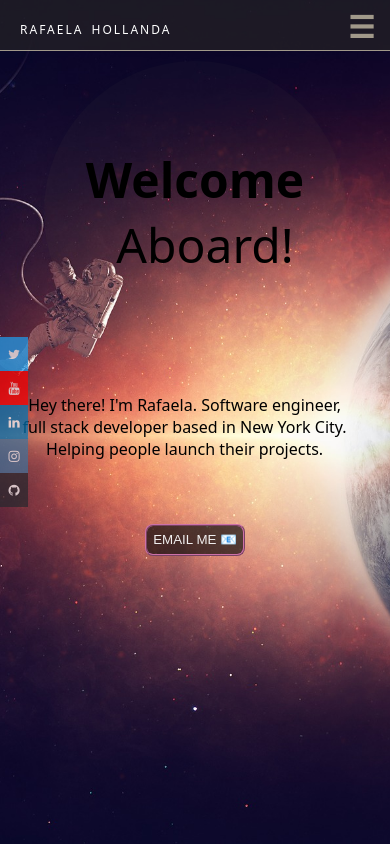
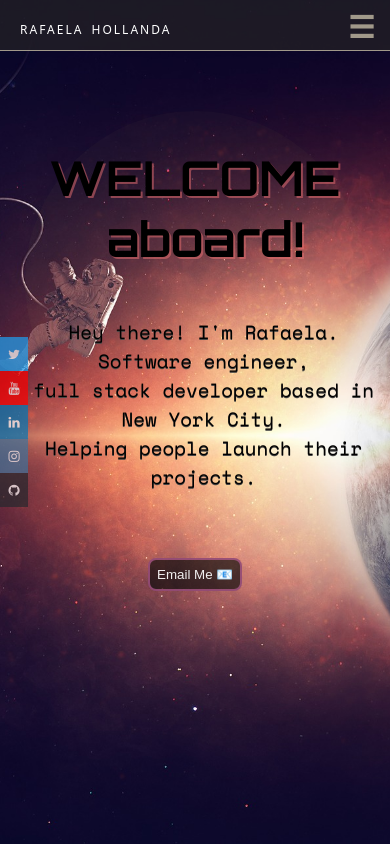
Before and after one commit to rphm95/Portfolio, a plain HTML site: page index.html in a window 390 px wide. Drawn offline with nearby package versions, Linux system fonts and the light colour scheme.

Commit message:
more css

```diff
--- a/index.html
+++ b/index.html
@@ -31,21 +31,25 @@
         <div id="modal">
           <div id="modal-content">
             <h7>A Little About Me:</h7>
-            <p>Hi! Nice seeing you here! I'm Rafaela, I'm originally from Rio de Janeiro, Brasil, but currently located in Brooklyn, New York.</p>
+            <p class="different">Hi! Nice seeing you here! I'm Rafaela, I'm originally from Rio de Janeiro, Brasil, but currently located in Brooklyn, New York.</p>
 
-            <p>I've graduated with a degree in Law. I initially chose that field because I've always enjoyed finding solutions to problems for people and make changes in a productive way.</p>
+            <p class="different">I've graduated with a degree in Law. I initially chose that field because I've always enjoyed finding solutions to problems for people and make changes in a productive way.</p>
 
-            <p>As contraversal as it could possibly be, within working in the field I came to realized my interest in technology was too big to be kept hiden. The desire to learn pushed me into studying and develop new skills in the Software Engineer sector.</p>
+            <p class="different">As contraversal as it could possibly be, within working in the field I came to realized my interest in technology was too big to be kept hiden. The desire to learn pushed me into studying and develop new skills in the Software Engineer sector.</p>
 
-            <p>I bring a problem solving mindset and analytical thinking into this new path. I've learned to overcome any possible challenges with resilience, wheater on coding or to adept into a new country.</p>
+            <p class="different">I bring a problem solving mindset and analytical thinking into this new path. I've learned to overcome any possible challenges with resilience, wheater on coding or to adept into a new country.</p>
             <button id="close" href="#">Close</a>
           </div>
         </div>
       <!-- ======= the rest of my page ========== -->
     <div id="holder">
       <div class="animation">
-        <h1>Welcome <br>
-          <span class="not">Aboard!</span></h1>
+        <h1>WELCOME <br>
+          <span class="not">aboard!</span></h1>
+
+          <p>Hey there! I'm Rafaela.  Software engineer, <br>
+            full stack developer based in New York City. <br>
+            Helping people launch their projects. </p>
 
         <svg class="pulse" viewBox="0 0 1024 1024" version="1.1" xmlns="http://www.w3.org/2000/svg" xmlns:xlink="http://www.w3.org/1999/xlink">
           <circle id="Oval" cx="512" cy="512" r="512"></circle>
@@ -54,17 +58,17 @@
         </svg>
       </div>
 
-        <div class="introduction">
+        <!-- <div class="introduction">
             <p>Hey there! I'm Rafaela.  Software engineer, <br>
               full stack developer based in New York City. <br>
-              Helping people launch their projects. </p>
+              Helping people launch their projects. </p>   -->
     <!-- <div class="pictures">
       <img src="images/photo2.png"/>
     </div> -->
     </div>
 
     <div id="button">
-      <button type="button" class="contact"><a href="mailto:rafaelahollanda@hotmail.com">EMAIL ME 📧</a></button>
+      <button type="button" class="contact"><a href="mailto:rafaelahollanda@hotmail.com">Email Me 📧</a></button>
     </div>
     <!-- ====================== sticky icon bar with social meadia ============== -->
     <div class="icon-bar">
--- a/style.css
+++ b/style.css
@@ -1,5 +1,6 @@
 @import url('https://fonts.googleapis.com/css?family=Lobster+Two');
-
+@import url('https://fonts.googleapis.com/css2?family=Orbitron:wght@700&display=swap');
+@import url('https://fonts.googleapis.com/css2?family=Space+Mono&display=swap');
 /* ===================================== INDEX.HTML page ================================ */
 
 body{
@@ -108,16 +109,19 @@ h1 {
     font-size: 3em;
     text-align: center;
     margin-top: 2em;
-    margin-bottom: 2em;
+    margin-bottom: 1em;
 }
 .not{
     font-weight: lighter;
 }
 p{
-    font-size: 1em;
+    font-size: 1.2em;
     text-align: center;
-    margin-right: 1.3em;
-    margin-top: 1.3em;
+    margin-left: 0.9em;
+    margin-top: 0;
+    color:rgb(0, 0, 0);
+    text-shadow: 0 0.5px 0.5px rgb(71, 71, 71);
+    display: block;
 
 }
 
@@ -132,13 +136,17 @@ p{
     padding: 0.5em;
     border-radius: 8px;
     background-color: #09090aa9;
-    border-color: rgb(204, 113, 167);
-    border-style:ridge;
+    border-color: rgba(184, 94, 148, 0.704);
+    border-style: solid;
     cursor: pointer;
+
+
 }
 
 .contact:hover{
     background-color: #50505e61;
+    border-style: double;
+    border-color: rgba(184, 94, 148, 0.704);
 }
 a{
     text-decoration: none;
@@ -154,6 +162,7 @@ a{
     justify-content: center;
     min-height: 100hv;
     overflow: hidden;
+    flex-direction: column;
 }
 
 .pulse {
@@ -292,12 +301,35 @@ h7 {
 
 }
 
+h1{
+    font-family:'Orbitron', sans-serif;
+    text-shadow: 2px 2px rgba(233, 112, 112, 0.511);
+
+}
+
+p{
+    font-family: 'Space Mono', monospace;
+
+}
+
+.different{
+    font-family:'Times New Roman', Times, serif;
+    font-size: 1.2em;
+    text-shadow: none;
+    margin-top: 2px;
+
+}
+
+
+
+
+
 
 
 @media only screen and (max-width: 600px){
     #modal-content{
         width: 90%;
-        height: 55%;
+        height: 57%;
     }
 
     .icon-bar a{
@@ -317,6 +349,8 @@ h7 {
     }
 
     .pulse{
-        width: 80%;
+        width: 90%;
+        height: 100%;
+
     }
 }
```
Also changed, not shown: resumestyle.css (+6 -1 lines).
